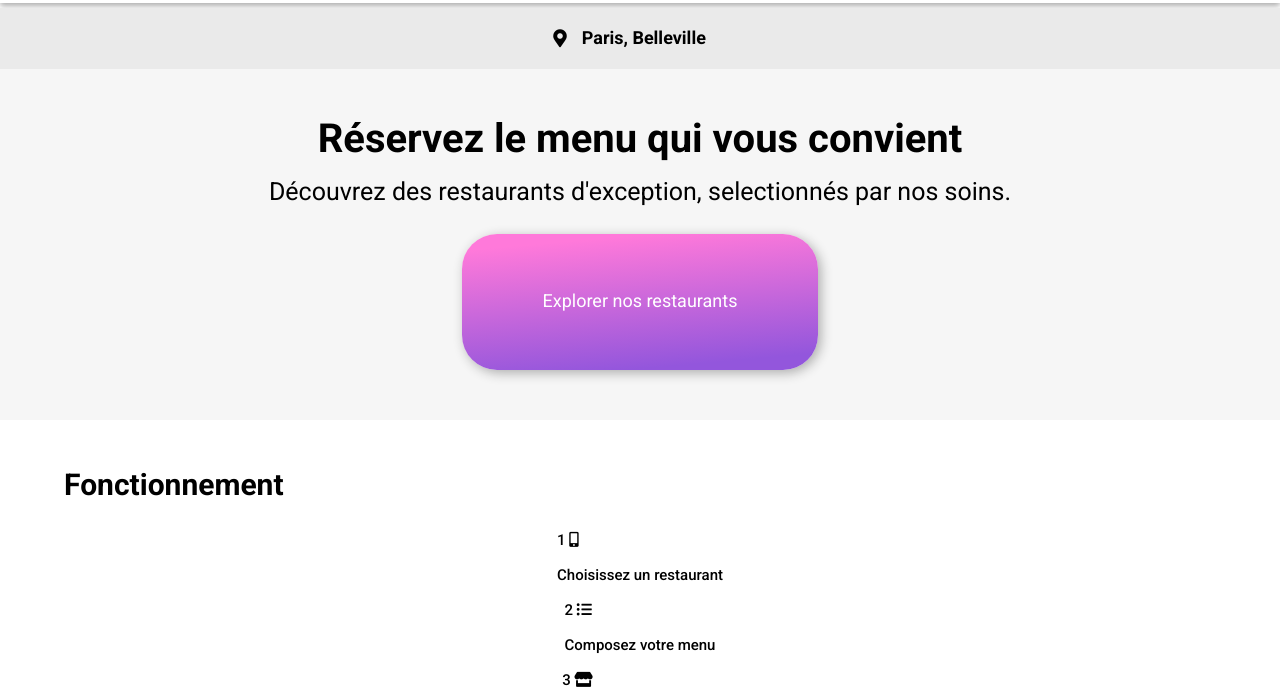
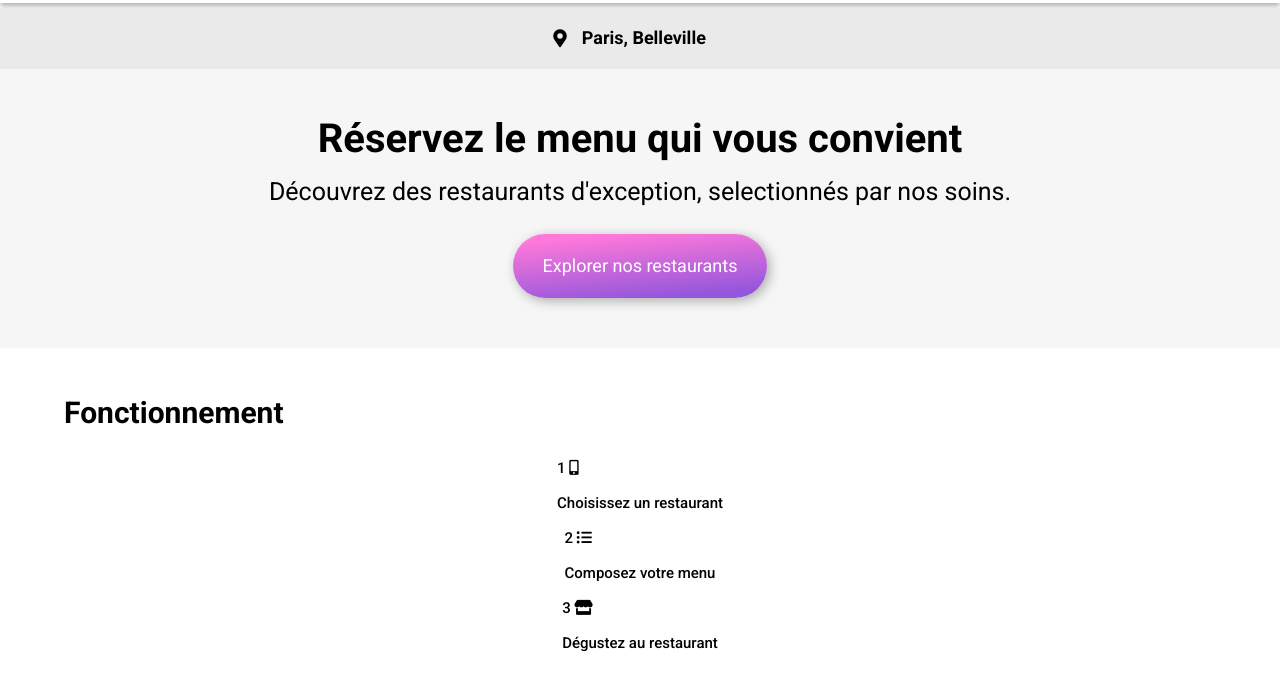
Before and after one commit to fabiendevfront/FabienDucousso_3_08032022, a website: page index.html in a window 1280 px wide. Shown: the part 102-800 px from the top of the page. Drawn offline with Linux system fonts and the light colour scheme; a web font is replaced by a local one.

Commit message:
Button padding

```diff
--- a/assets/css/scss/components/_button.scss
+++ b/assets/css/scss/components/_button.scss
@@ -2,8 +2,9 @@
 @use '../abstracts/variables';
 
 .btn {
+    max-width: 270px;
     background: linear-gradient(175deg, variables.$secondary-color 10%, variables.$primary-color 90%);
-    padding: 5% 7%;
+    padding: 22px 30px;
     border: none;
     border-radius: 35px;
     box-shadow: 3px 3px 12px #adadad;
```
Also changed, not shown: assets/css/main.css, 1 other file.
